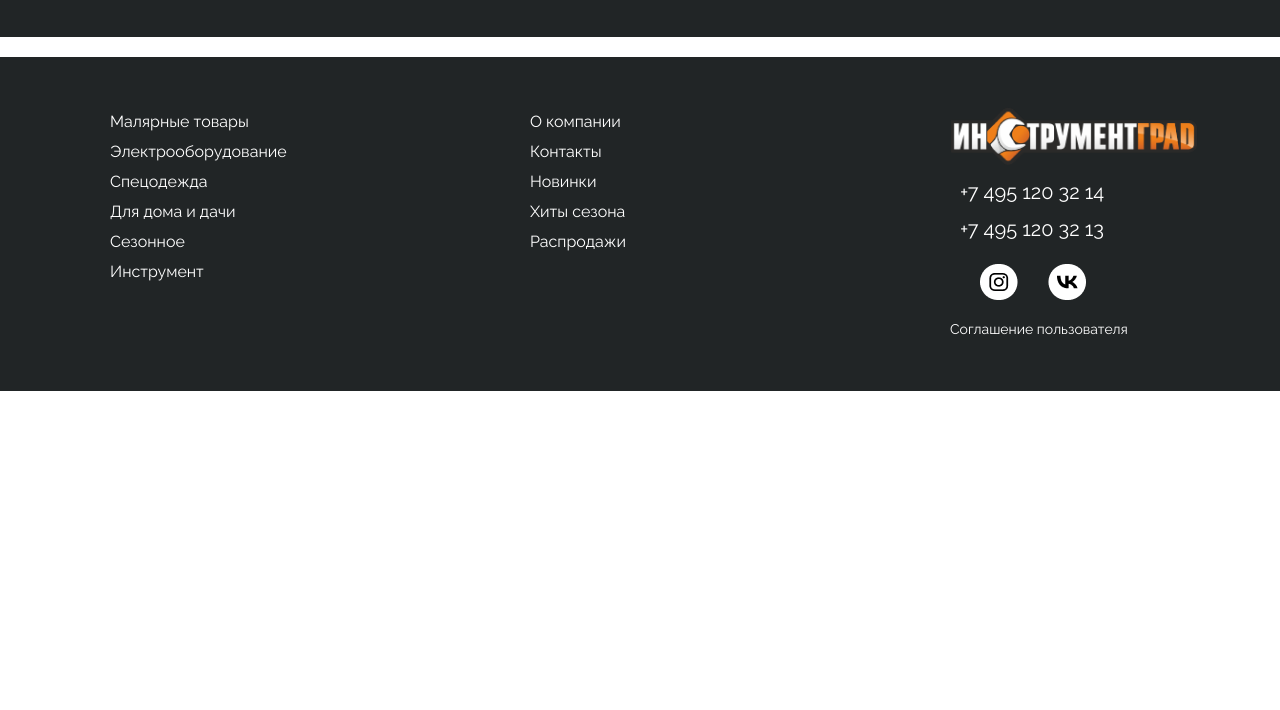
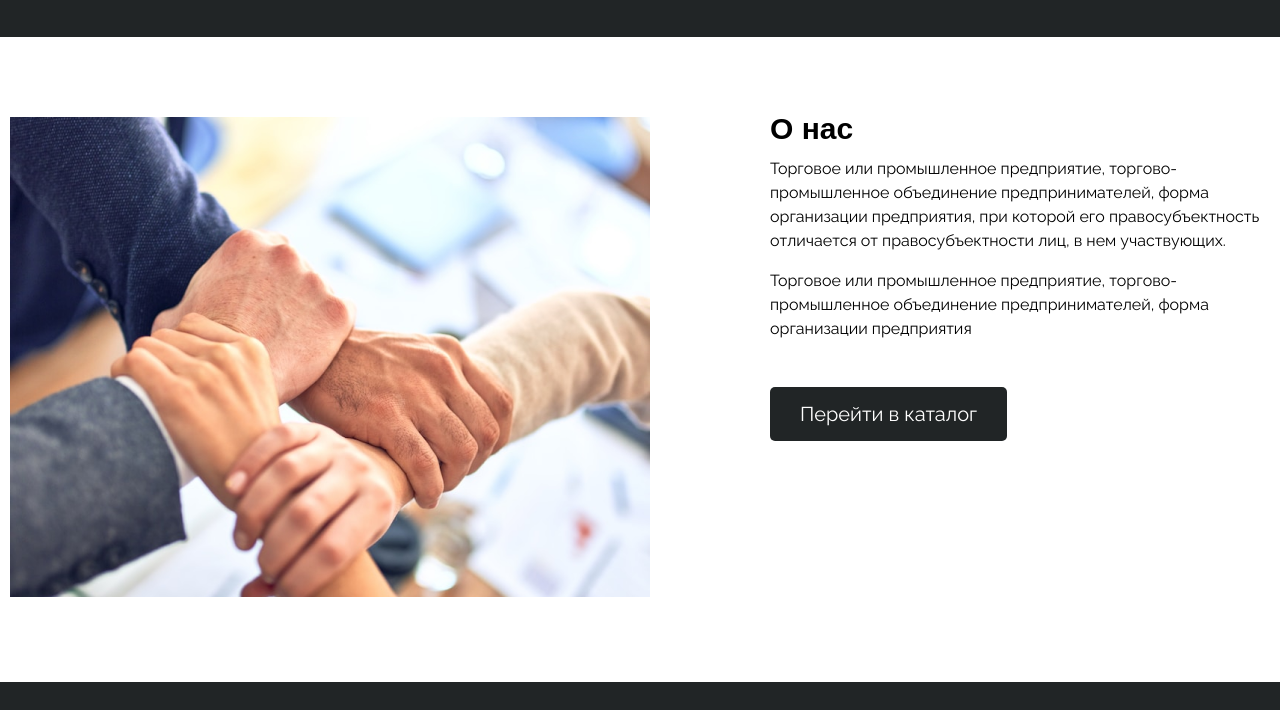
Before and after one commit to Andrey-it03/instrument_project, a website: page app/index.html in a window 1280 px wide. Shown: the part 2330-3040 px from the top of the page. Before the commit the page ends 2721 px from the top, so only its background shows below. Drawn offline with nearby package versions, Linux system fonts and the light colour scheme; a web font is replaced by a local one.

Commit message:
added section aboutus

```diff
--- a/app/index.html
+++ b/app/index.html
@@ -606,6 +606,29 @@
         </div>
     </section>
 
+    <section class="aboutus">
+        <div class="container">
+            <div class="aboutus__inner">
+                <div class="aboutus__img">
+                    <img src="../images/aboutus.png" alt="">
+                </div>
+                <div class="aboutus__info">
+                    <h2 class="aboutus__title">
+                        О нас
+                    </h2>
+                    <p class="aboutus__text">
+                        Торговое или промышленное предприятие, торгово-промышленное объединение предпринимателей, форма организации предприятия, при которой его правосубъектность отличается от правосубъектности лиц, в нем участвующих.
+                    </p>
+                    <p class="aboutus__text">
+                        Торговое или промышленное предприятие, торгово-промышленное объединение предпринимателей, форма организации предприятия
+                    </p>
+                    <a class="aboutus__link" href="#">
+                        Перейти в каталог
+                    </a>
+                </div>
+            </div>
+        </div>
+    </section>
 
     <footer class="footer">
         <div class="container">
--- a/app/scss/_global.scss
+++ b/app/scss/_global.scss
@@ -31,3 +31,6 @@ body{
     margin: 0 auto;
     padding: 0 10px;
 }
+button{
+    cursor:pointer;
+}
--- a/app/scss/style.scss
+++ b/app/scss/style.scss
@@ -512,11 +512,13 @@
     padding: 0;
     z-index: 5;
 }
-.brend--slide-prev{
+
+.brend--slide-prev {
     top: 20%;
     left: -70px;
 }
-.brend--slide-next{
+
+.brend--slide-next {
     top: 20%;
     right: -65px;
 }
@@ -532,11 +534,41 @@
         background-color: $accent;
     }
 }
-.brend{
+
+.brend {
     padding: 35px 0 40px;
     background-color: $background;
-    margin-bottom:20px;
 }
-.brend__title{
+
+.brend__title {
     color: #fff;
 }
+
+.aboutus {
+    padding: 80px 0;
+}
+
+.aboutus__img {
+    max-width: 640px;
+    margin-right: 120px;
+}
+
+.aboutus__inner {
+    display: flex;
+}
+
+.aboutus__title {
+    margin: 0;
+}
+
+.aboutus__text {
+    font-size: 16px;
+}
+
+.aboutus__link {
+    color: #fff;
+    margin-top: 30px;
+    padding: 15px 30px;
+    background-color: $background;
+    border-radius: 5px;
+}
```
Also changed, not shown: app/pages/index.html (+23 -0 lines), app/css/style.css, app/images/aboutus.png (added). Lines whose indentation alone changed are shown as unchanged.
